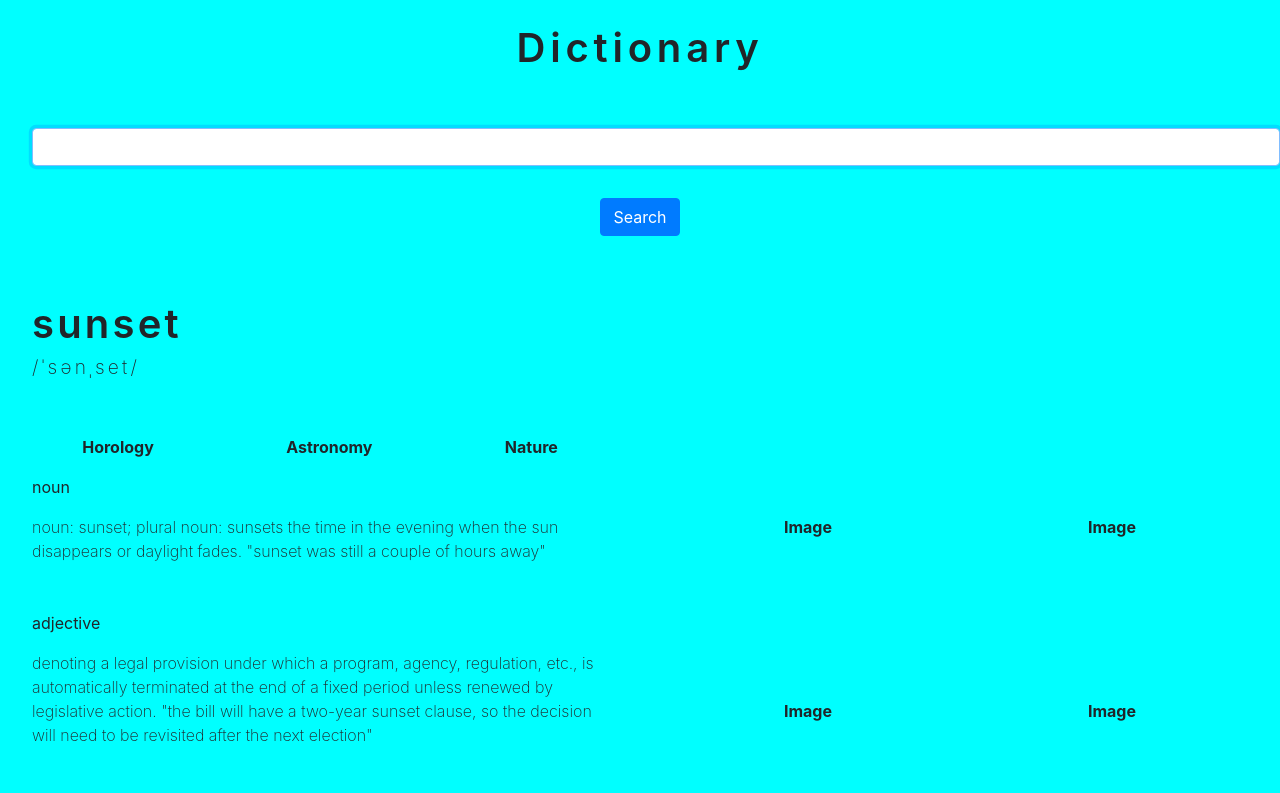
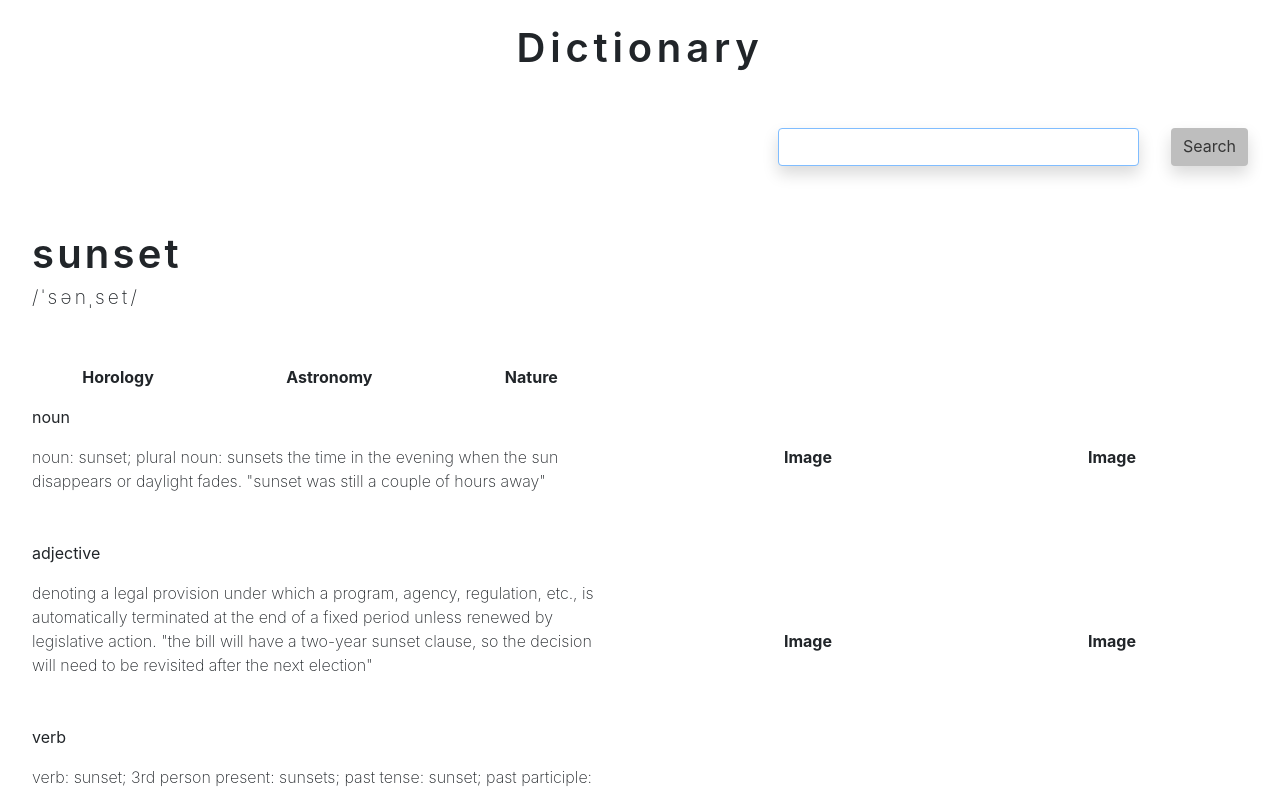
Before and after one commit to julietazon/dictionary-react-app-project, a React (Create React App) app: page / in a window 1280 px wide. Shown: the top 793 px of the page. Built offline with nearby package versions, Linux system fonts and the light colour scheme.

Commit message:
add search engine

```diff
--- a/src/App.css
+++ b/src/App.css
@@ -2,7 +2,6 @@
   font-family: -apple-system, BlinkMacSystemFont, "Segoe UI", Roboto, Oxygen,
     Ubuntu, Cantarell, "Open Sans", "Helvetica Neue", sans-serif;
   margin: 0 auto;
-  background: aqua;
 }
 
 .wrapper {
--- a/src/Dictionary.css
+++ b/src/Dictionary.css
@@ -10,10 +10,21 @@
 
 .Dictionary .form-control {
   margin: 1rem;
+  box-shadow: 0 0.5rem 1rem rgba(0, 0, 0, 0.15);
 }
 
 .Dictionary .btn {
   margin: 1rem;
+  color: rgb(54, 54, 54);
+  background: rgb(190, 190, 190);
+  border: none;
+  transition: 200ms ease-in-out, border-color 200ms ease-in-out;
+  box-shadow: 0 0.5rem 1rem rgba(0, 0, 0, 0.15);
+}
+
+.Dictionary .btn:hover {
+  background: rgb(54, 54, 54);
+  color: rgb(190, 190, 190);
 }
 
 .Word {
--- a/src/Dictionary.js
+++ b/src/Dictionary.js
@@ -1,25 +1,33 @@
-import React from "react";
+import React, { useState } from "react";
 import "./Dictionary.css";
 
 export default function Dictionary() {
+  let [keyword, setKeyword] = useState("");
+
   function search(event) {
     event.preventDefault();
-    alert("Searching");
+    alert(`Searching for ${keyword} definition`);
   }
+
+  function handleKeywordChange(event) {
+    console.log(event.target.value);
+    setKeyword(event.target.value);
+  }
+
   return (
-    <div className="Dictionary">
-      <form className="form">
+    <div className="row d-flex justify-content-end Dictionary">
+      <form className="col-sm-5 d-flex form" onSubmit={search}>
         <input
           type="search"
           className="form-control"
           autoComplete="off"
           autoFocus="on"
-          onSubmit={search}
+          onChange={handleKeywordChange}
         />
         <button
           type="submit"
           value="Search"
-          className="btn btn-primary SearchButton"
+          className="col d-flex btn btn-primary SearchButton"
         >
           Search
         </button>
```
